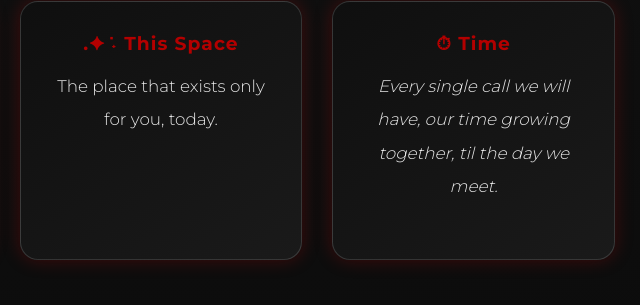
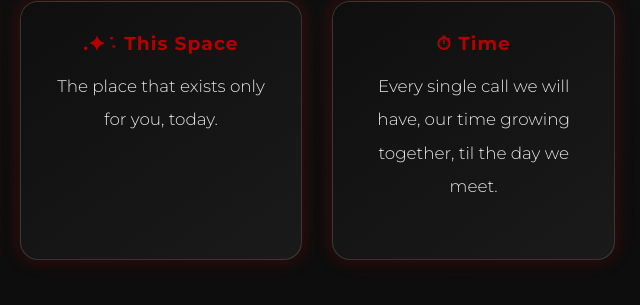
Before and after one commit to DefoNotAmi/birthday-gift-muah, a plain HTML site: page index.html in a window 1280 px wide. Shown: the part 3174-3479 px from the top of the page, 479-1119 px from the left. Drawn offline with Linux system fonts and the light colour scheme.

Commit message:
index.html

```diff
--- a/index.html
+++ b/index.html
@@ -290,7 +290,7 @@ So I turned what I could give into something real.
 
   <div class="gift">
     <h3>⏱ Time</h3>
-    <p><em>Every single call we will have, our time growing together, til the day we meet.</em></p>
+    <p>Every single call we will have, our time growing together, til the day we meet.</p>
   </div>
 </div>
 </div>
```
